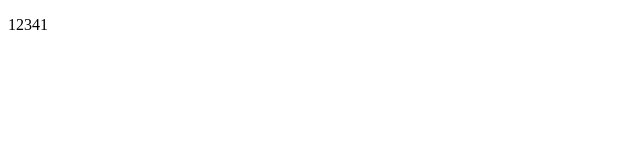
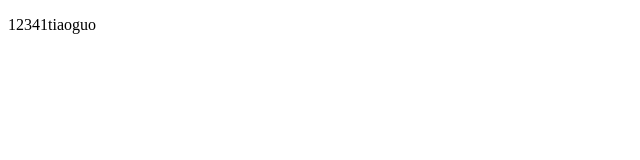
Before and after one commit to Tony1234566/project4, a plain HTML site: page index.html in a window 1280 px wide. Shown: the full height of the page, 0-640 px from the left. Drawn offline with Linux system fonts and the light colour scheme.

Commit message:
修改成功

```diff
--- a/index.html
+++ b/index.html
@@ -8,7 +8,7 @@
 </head>
 
 <body>
-    <p>12341</p>
+    <p>12341tiaoguo</p>
 </body>
 
 </html>
```
